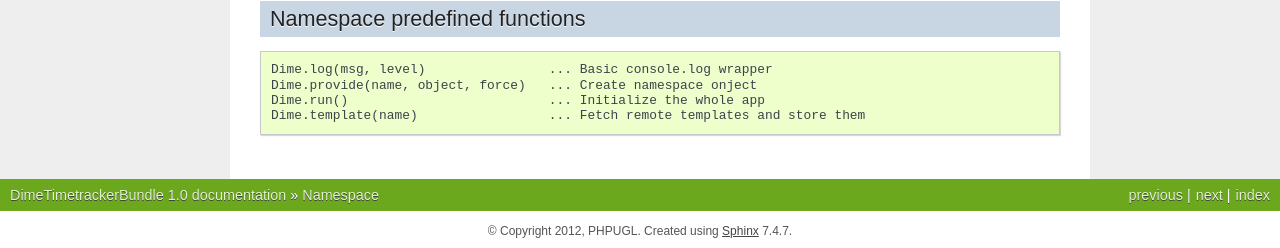
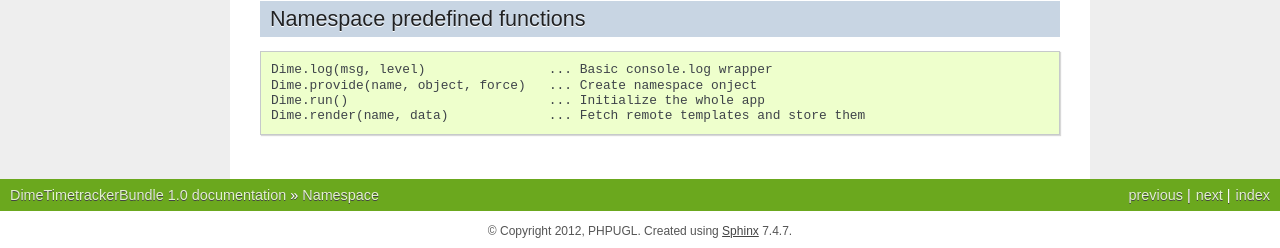
Before and after one commit to phpugl/DimeTimetrackerFrontendBundle, a Sphinx documentation site: the page built from Resources/doc/javascript/namespace.rst, in a window 1280 px wide. Shown: the part 1163-1411 px from the top of the page. Built offline with Sphinx 7.4.7, drawn with Linux system fonts in a browser that asks for light colours.

Commit message:
update doc

```diff
--- a/Resources/doc/javascript/namespace.rst
+++ b/Resources/doc/javascript/namespace.rst
@@ -86,4 +86,4 @@ Namespace predefined functions
     Dime.log(msg, level)                ... Basic console.log wrapper
     Dime.provide(name, object, force)   ... Create namespace onject
     Dime.run()                          ... Initialize the whole app
-    Dime.template(name)                 ... Fetch remote templates and store them
+    Dime.render(name, data)             ... Fetch remote templates and store them
```
